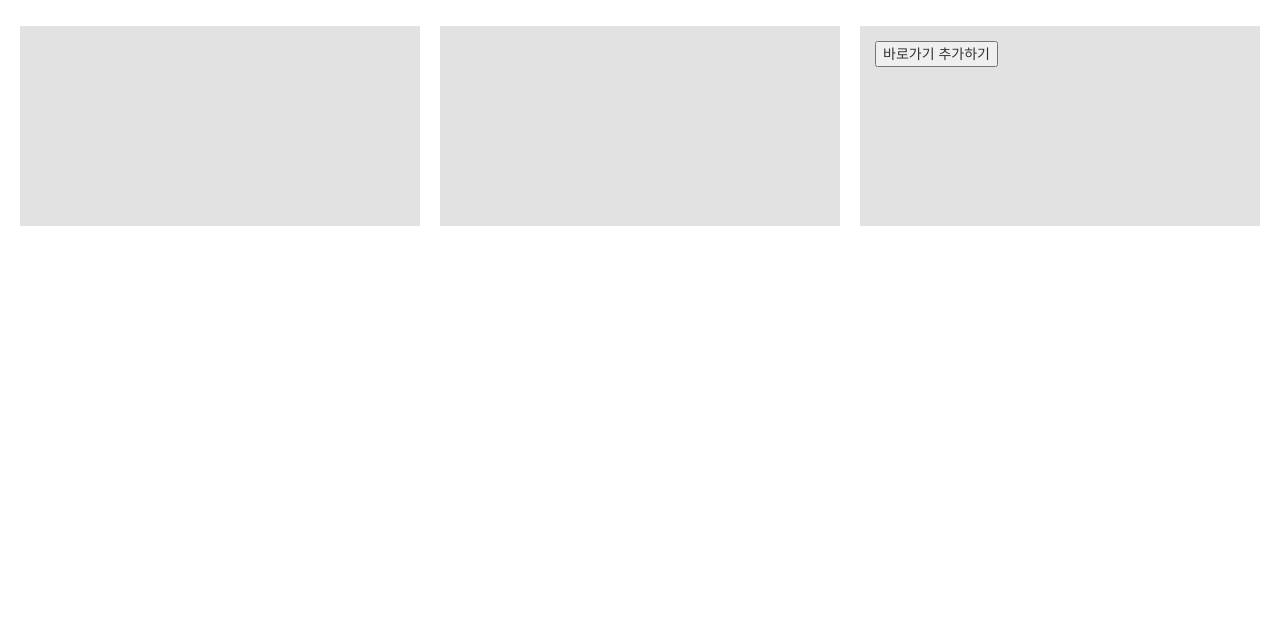
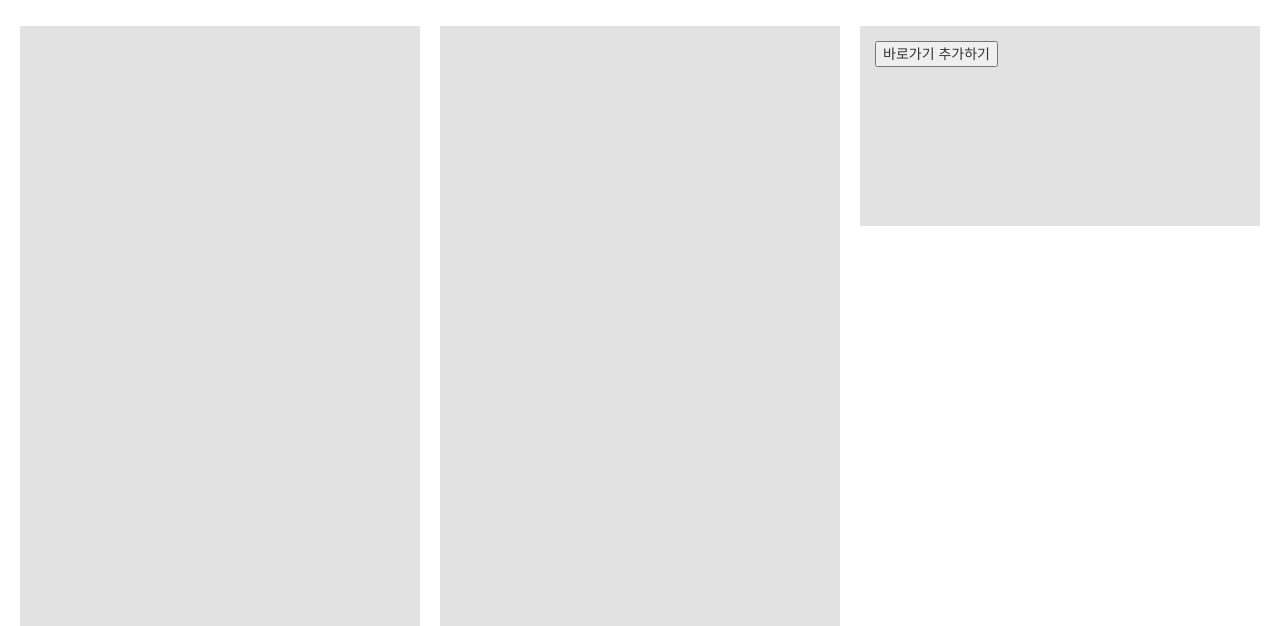
Before and after one commit to Seung-a-oh/my_start_page, a Django app: template start/templates/start/index.html in a window 1280 px wide. Shown: the part 431-1057 px from the top of the page. Before the commit the page ends 657 px from the top, so only its background shows below. Run offline with Django 4.2, Linux system fonts and the light colour scheme; the template is opened without the code that fills it, so the values that code supplies are empty; some libraries are stand-ins or nearby versions.

Commit message:
공지사항 가져오기 수정

```diff
--- a/start/static/start/index.css
+++ b/start/static/start/index.css
@@ -51,7 +51,7 @@ textarea {
 .school {
     float: left;
     width: 400px;
-    height: 200px;
+    height: 600px;
     /* border-radius: 10px; */
     background-color: rgb(226, 226, 226);
     padding: 15px;
@@ -68,7 +68,7 @@ textarea {
 .depart {
     float: left;
     width: 400px;
-    height: 200px;
+    height: 600px;
     /* border-radius: 10px; */
     background-color: rgb(226, 226, 226);
     padding: 15px;
--- a/start/views.py
+++ b/start/views.py
@@ -96,7 +96,7 @@ def get_weather():
 def get_school_bullet():
     url = "https://home.sch.ac.kr/sch/06/010100.jsp"
     school_url = create_soup(url)
-    schools = school_url.find_all("td",attrs={"class":"subject"},limit=5)
+    schools = school_url.find_all("td",attrs={"class":"subject"},limit=10)
     record = School.objects.all()
     record.delete()
 
@@ -131,7 +131,7 @@ def get_school_bullet():
 def get_depart_bullet():
     url = "https://home.sch.ac.kr/iot/03/0101.jsp"
     depart_url = create_soup(url)
-    departs = depart_url.find_all("td",attrs={"class":"subject"}, limit=5)
+    departs = depart_url.find_all("td",attrs={"class":"subject"}, limit=10)
     record = Depart.objects.all()
     record.delete()
 
```
